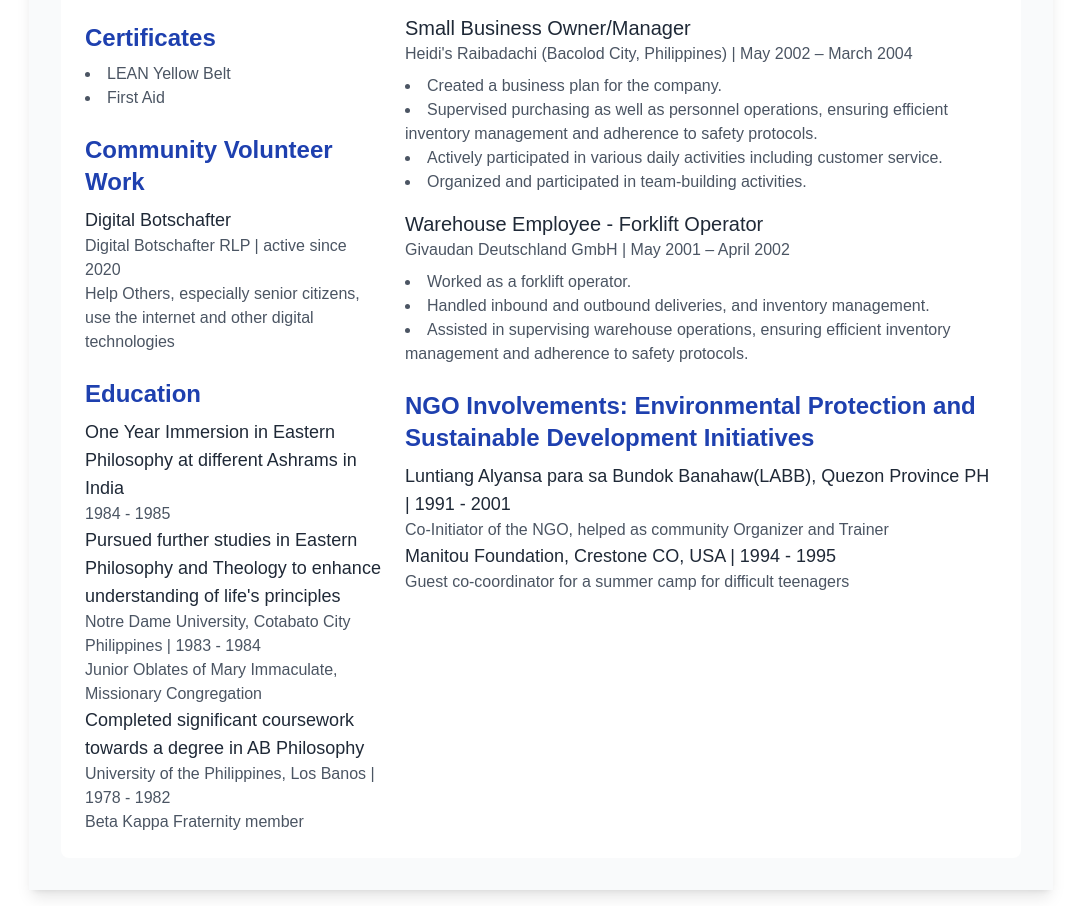
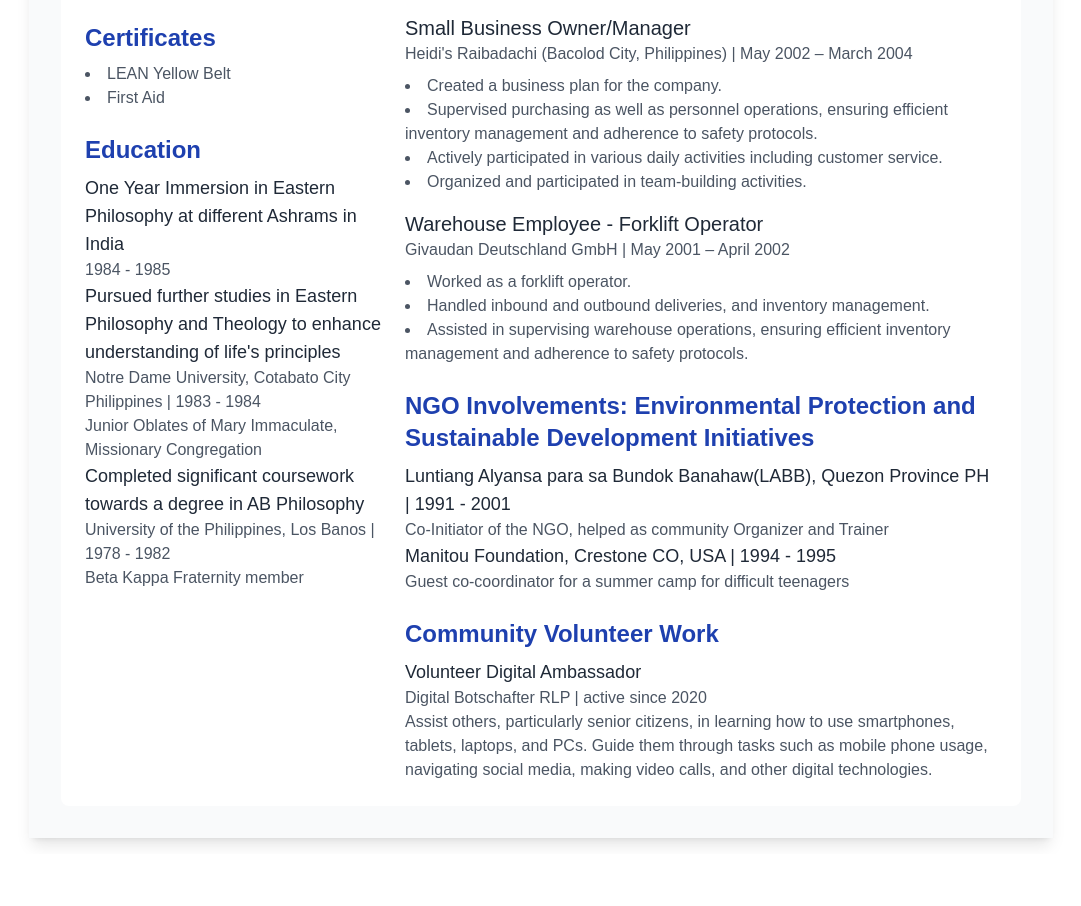
Before and after one commit to joelmoran101/my-cv-2024, a Next.js app: page / in a window 1280 px wide. Shown: the part 1222-2128 px from the top of the page, without its empty margins (99-1180 px from the left). After the commit the page ends 2076 px from the top, so only its background shows below. Built offline with nearby package versions, Linux system fonts and the light colour scheme.

Commit message:
jm:minor editing.

```diff
--- a/components/enhanced-cv-template.tsx
+++ b/components/enhanced-cv-template.tsx
@@ -51,11 +51,12 @@ const translations = {
     languagesList: ['English - Advanced level, highly proficient in both written and spoken communication.', 'German - Upper-intermediate, conversationally fluent and comfortable in professional settings.', 'Spanish - basic level', 'Italian - basic level', 'Tagalog - mother tongue'],
     certificatesList: ['LEAN Yellow Belt', 'First Aid'],
     communityWorkDetails: {
-      title: "Digital Botschafter",
+      title: "Volunteer Digital Ambassador",
       organization: "Digital Botschafter RLP",
       years: "active since 2020",
-      description: "Help Others, especially senior citizens, use the internet and other digital technologies"
+      description: "Assist others, particularly senior citizens, in learning how to use smartphones, tablets, laptops, and PCs. Guide them through tasks such as mobile phone usage, navigating social media, making video calls, and other digital technologies."
     },
+
     environmentalWorkDetails: [
       {
         organization: "Luntiang Alyansa para sa Bundok Banahaw(LABB), Quezon Province PH",
@@ -166,7 +167,7 @@ const translations = {
     languagesList: ['Englisch - Fortgeschrittenes Niveau, sehr kompetent in sowohl schriftlicher als auch mündlicher Kommunikation.', 'Deutsch - Fortgeschritten, konversationell fließend und sicher in beruflichen Umgebungen.', 'Spanisch - Grundkenntnisse', 'Italienisch - Grundkenntnisse', 'Tagalog - Muttersprache'],
     certificatesList: ['LEAN Gelber Gürtel', 'Erste Hilfe'],
     communityWorkDetails: {
-      title: "Digitalbotschafter",
+      title: "Ehrenamtlicher Digitalbotschafter",
       organization: "Digitalbotschafter RLP",
       years: "aktiv seit 2020",
       description: "Unterstützung anderer, insbesondere Senioren, bei der Nutzung des Internets und anderer digitaler Technologien, z. Beispiel: Handy Nutzung, Social Media, Video Telefonie, etc."
@@ -174,12 +175,12 @@ const translations = {
     environmentalWorkDetails: [
       {
         organization: "Luntiang Alyansa para sa Bundok Banahaw(LABB), Quezon Provinz PH",
-        years: "1991 - 2001",
+        years: "1991 - 1997",
         description: "Mitbegründer der NGO, tätig als Community Organizer und Trainer"
       },
       {
         organization: "Manitou Stiftung, Crestone CO, USA",
-        years: "1986 - 1990",
+        years: "1994 - 1995",
         description: "Gast-Koordinator für ein Sommercamp für schwierige Jugendliche"
       }
     ],
@@ -332,15 +333,6 @@ export default function EnhancedCVTemplate() {
             </section>
 
             <section>
-              <h2 className="text-2xl font-semibold text-blue-800 mb-2">{t.communityWork}</h2>
-              <div>
-                <h3 className="text-lg font-medium text-gray-800">{t.communityWorkDetails.title}</h3>
-                <p className="text-gray-600">{t.communityWorkDetails.organization} | {t.communityWorkDetails.years}</p>
-                <p className="text-gray-600">{t.communityWorkDetails.description}</p>
-              </div>
-            </section>
-
-            <section>
               <h2 className="education-title text-2xl font-semibold text-blue-800 mb-2">{t.education}</h2>
               {t.educationDetails.map((edu, index) => (
                 <div key={index}>
@@ -381,6 +373,16 @@ export default function EnhancedCVTemplate() {
               ))}
             </section>
 
+
+            <section>
+              <h2 className="text-2xl font-semibold text-blue-800 mb-2">{t.communityWork}</h2>
+              <div>
+                <h3 className="text-lg font-medium text-gray-800">{t.communityWorkDetails.title}</h3>
+                <p className="text-gray-600">{t.communityWorkDetails.organization} | {t.communityWorkDetails.years}</p>
+                <p className="text-gray-600">{t.communityWorkDetails.description}</p>
+              </div>
+            </section>
+
             <div className="qr-code-container">
               <Image
                  src={qrCodeSrc}
```
